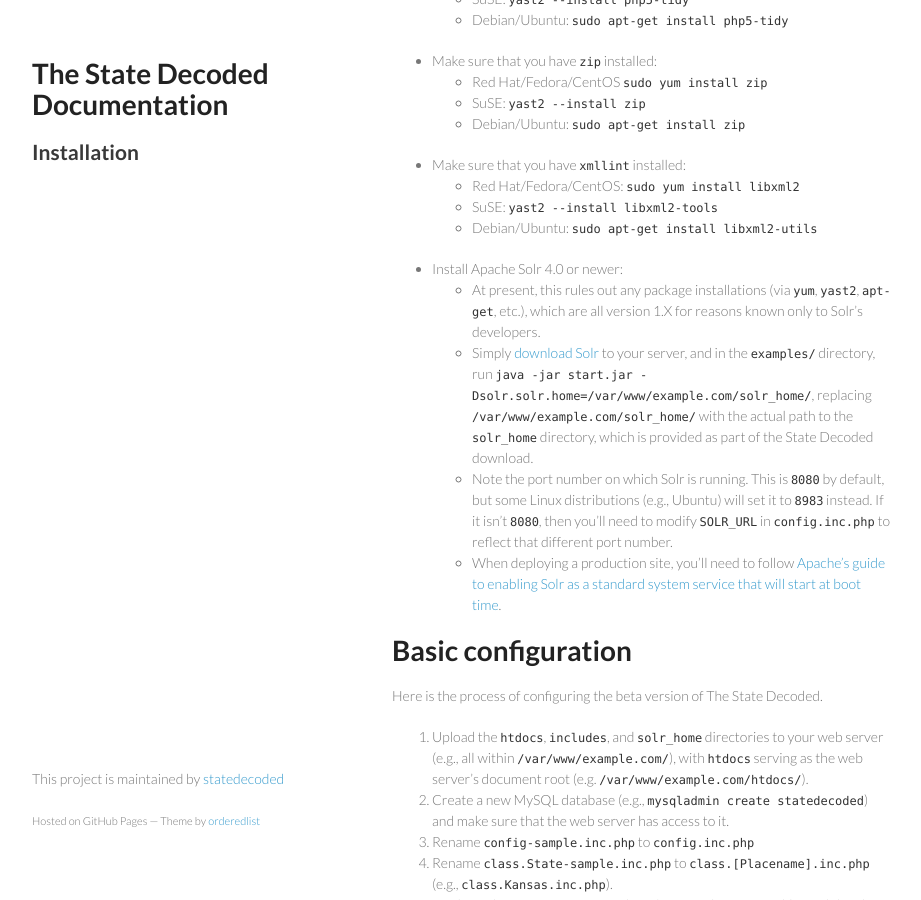
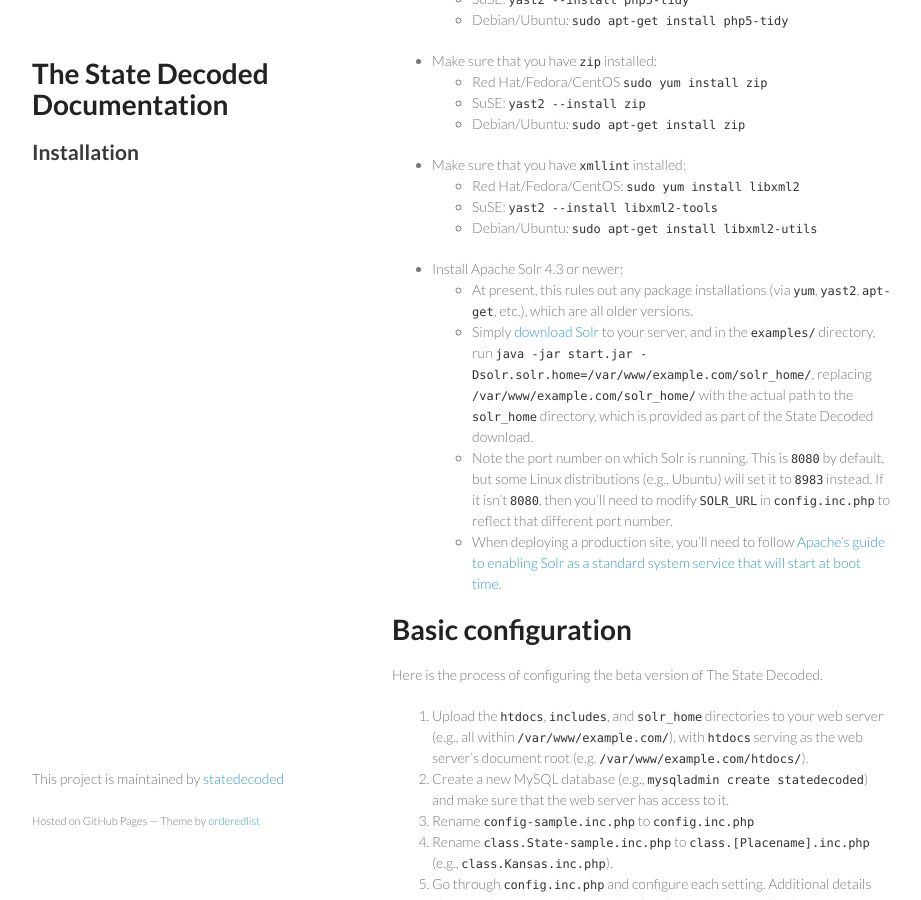
Before and after one commit to statedecoded/documentation, a Jekyll site: the page built from installation.md, in a window 1280 px wide and 900 px high, scrolled down 1048 px. Shown: the whole window, without its empty margins (178-1099 px from the left). Built offline with Jekyll 4.4.1, drawn with Linux system fonts in a browser that asks for light colours.

Commit message:
Updating installation instructions to use Solr 4.3 not Solr 4.0 Our custom tokenizer requires 4.3 or better. Removing snarky comment about Solr's developers, as the repo managers are a different crew altogether.

```diff
--- a/installation.md
+++ b/installation.md
@@ -40,8 +40,8 @@
 	* Red Hat/Fedora/CentOS: `sudo yum install libxml2`
 	* SuSE: `yast2 --install libxml2-tools`
 	* Debian/Ubuntu: `sudo apt-get install libxml2-utils`
-* Install Apache Solr 4.0 or newer:
-	* At present, this rules out any package installations (via `yum`, `yast2`, `apt-get`, etc.), which are all version 1.X for reasons known only to Solr’s developers.
+* Install Apache Solr 4.3 or newer:
+	* At present, this rules out any package installations (via `yum`, `yast2`, `apt-get`, etc.), which are all older versions.
 	* Simply [download Solr](http://lucene.apache.org/solr/downloads.html) to your server, and in the `examples/` directory, run `java -jar start.jar -Dsolr.solr.home=/var/www/example.com/solr_home/`, replacing `/var/www/example.com/solr_home/` with the actual path to the `solr_home` directory, which is provided as part of the State Decoded download.
 	* Note the port number on which Solr is running. This is `8080` by default, but some Linux distributions (e.g., Ubuntu) will set it to `8983` instead. If it isn't `8080`, then you'll need to modify `SOLR_URL` in `config.inc.php` to reflect that different port number.
 	* When deploying a production site, you'll need to follow [Apache's guide to enabling Solr as a standard system service that will start at boot time](http://wiki.apache.org/solr/SolrJetty#Init_script_to_run_the_Solr_example).
```
